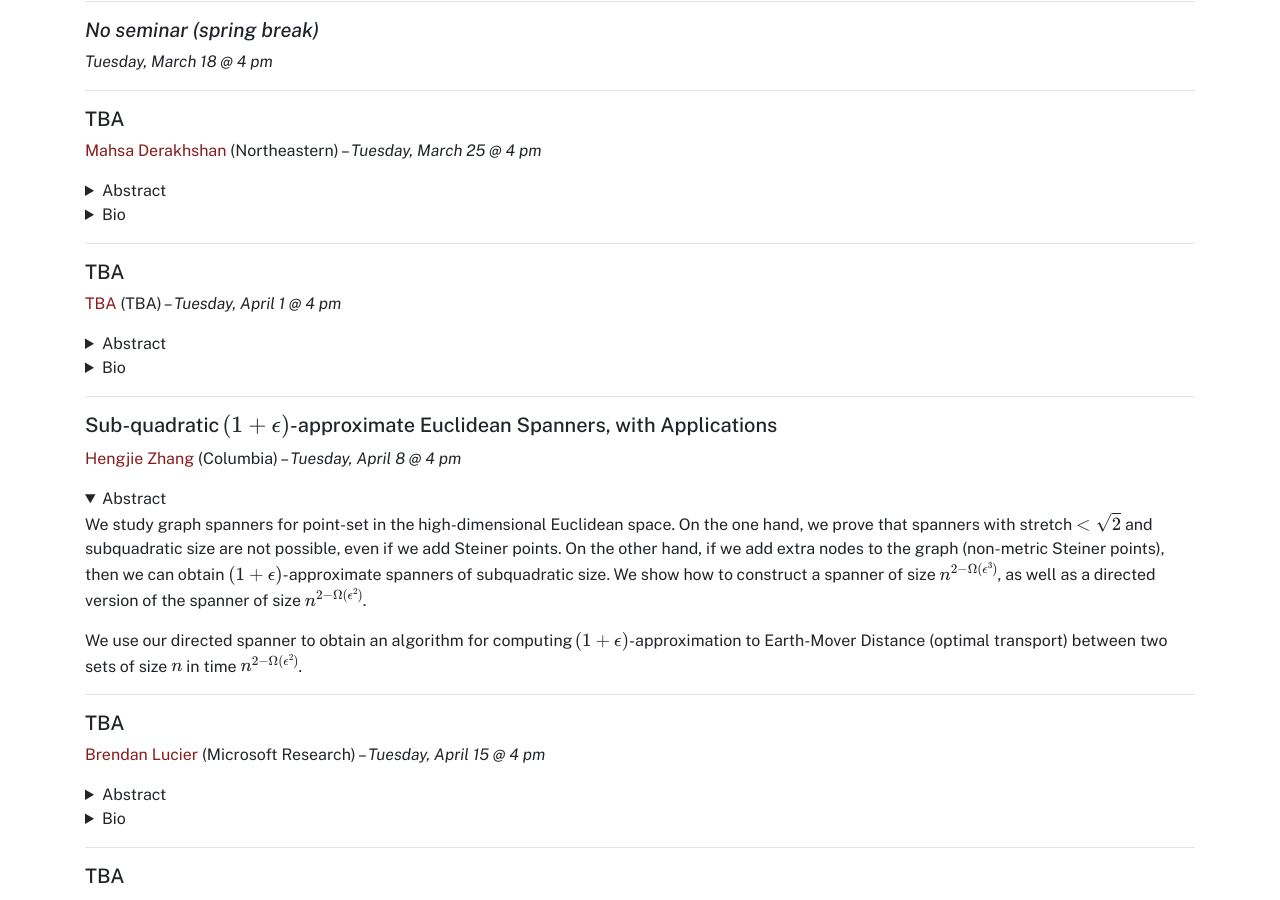
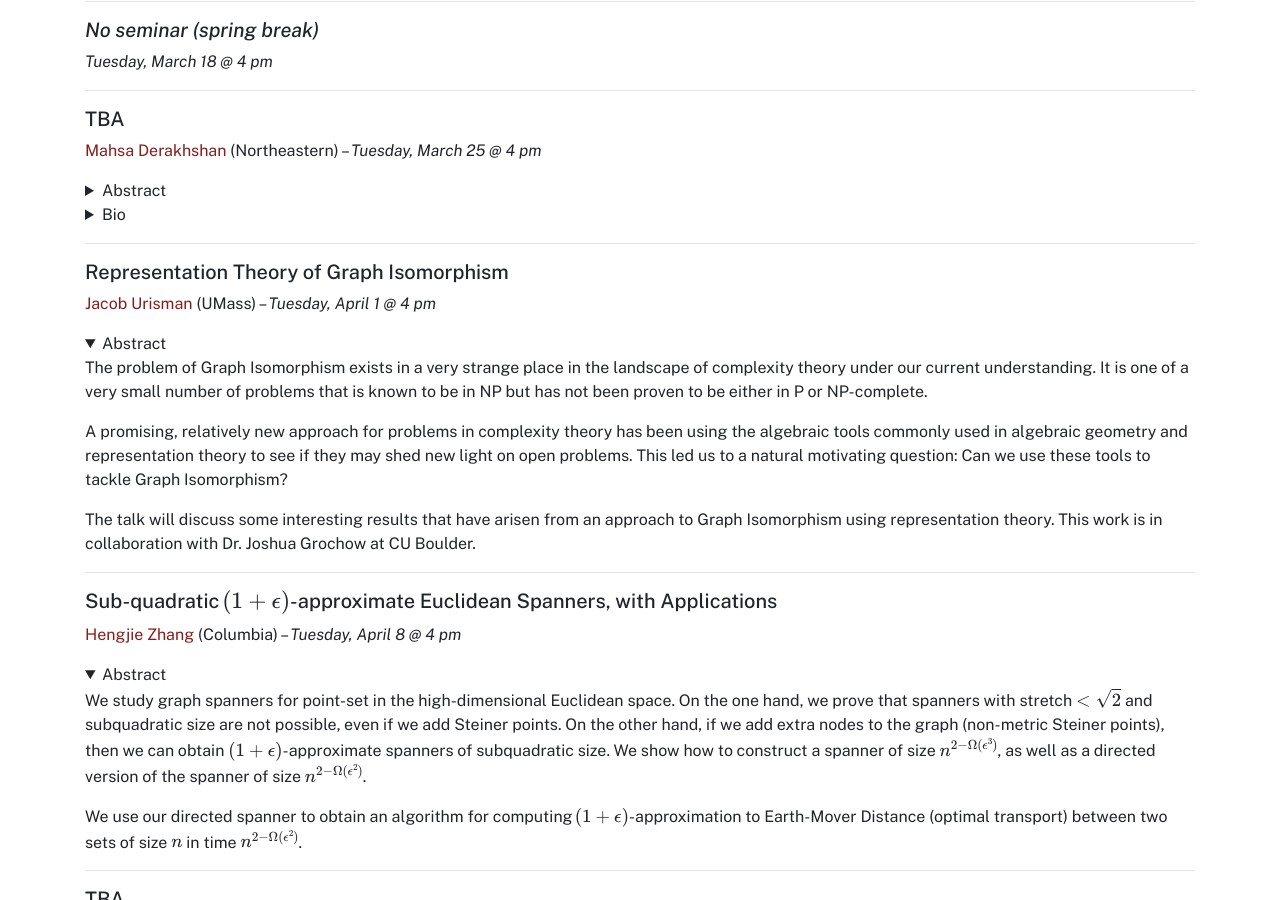
Before and after one commit to umass-theory/umass-theory.github.io, a Jekyll site: the page built from seminar.md, in a window 1280 px wide and 900 px high, scrolled down 3012 px. Built offline with Jekyll 4.4.1, drawn with Linux system fonts in a browser that asks for light colours.

Commit message:
seminar update

```diff
--- a/seminar.md
+++ b/seminar.md
@@ -143,19 +143,18 @@ Bio TBA
 
 <hr>
 
-##### TBA
+##### Representation Theory of Graph Isomorphism
 
-[TBA](TBA) (TBA) --  *Tuesday, April 1 @ 4 pm*
-<details markdown="1">
+[Jacob Urisman](https://www.linkedin.com/in/jurisman) (UMass) --  *Tuesday, April 1 @ 4 pm*
+<details markdown="1" open='1'>
 <summary>Abstract</summary>
 
-Abstract TBA
+The problem of Graph Isomorphism exists in a very strange place in the landscape of complexity theory under our current understanding. It is one of a very small number of problems that is known to be in NP but has not been proven to be either in P or NP-complete.
 
-</details>
-<details markdown="1">
-<summary>Bio</summary>
+A promising, relatively new approach for problems in complexity theory has been using the algebraic tools commonly used in algebraic geometry and representation theory to see if they may shed new light on open problems. This led us to a natural motivating question: Can we use these tools to tackle Graph Isomorphism?
 
-Bio TBA
+The talk will discuss some interesting results that have arisen from an approach to Graph Isomorphism using representation theory. This work is in collaboration with Dr. Joshua Grochow at CU Boulder.
+
 
 </details>
 
```
